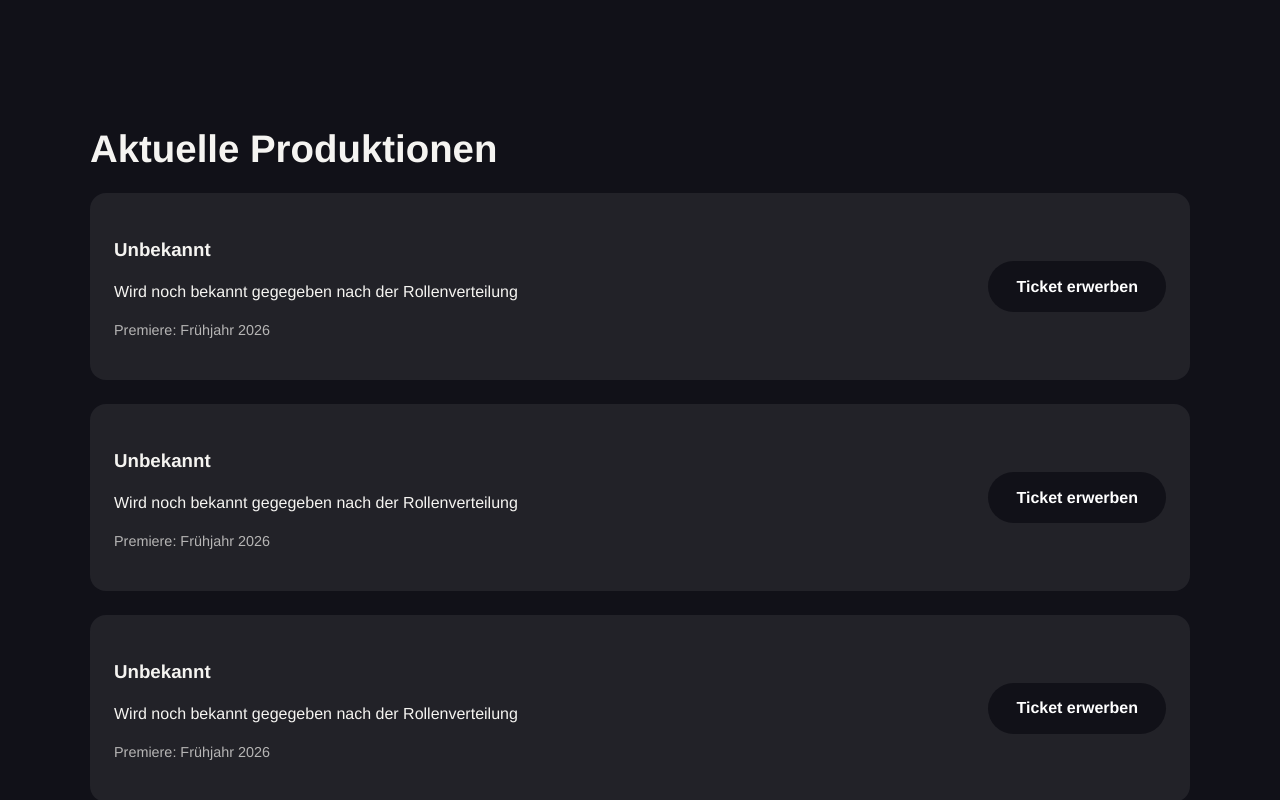
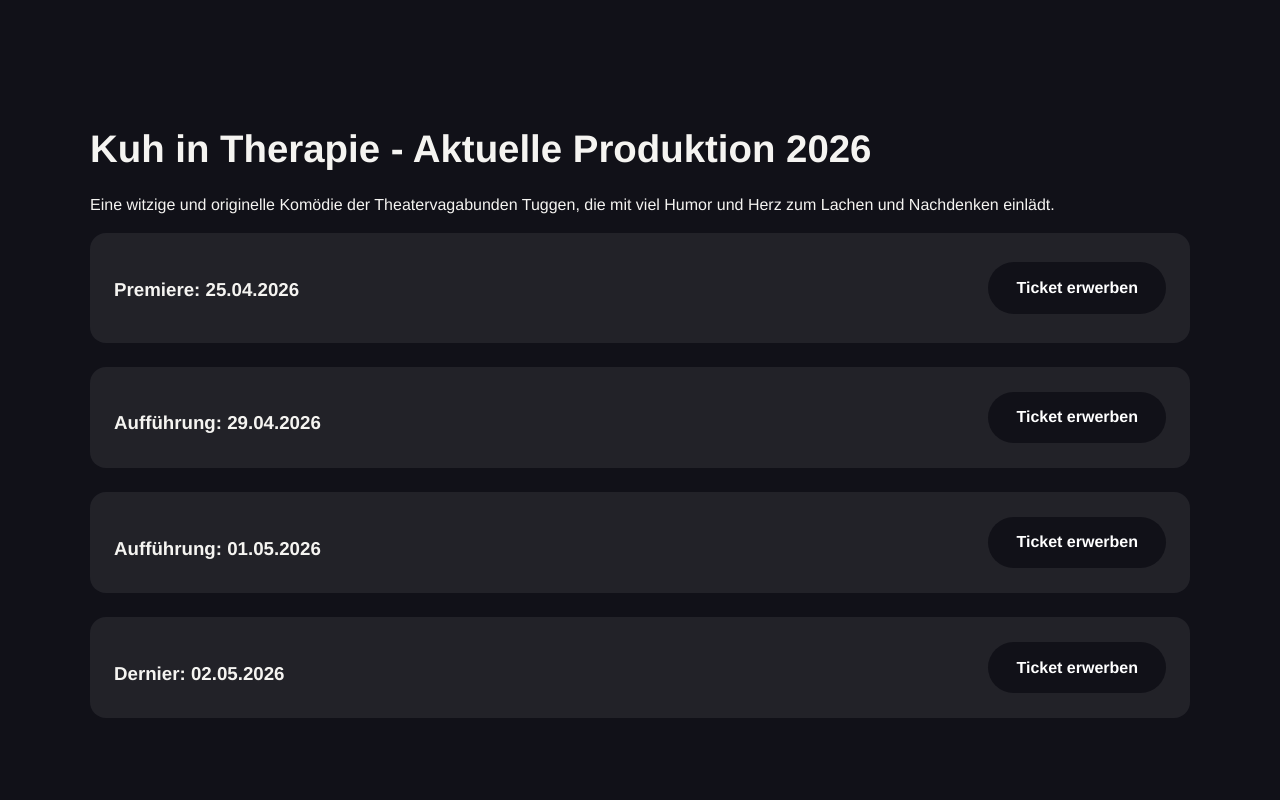
Before and after one commit to digital-apes-ch/theater-vagabonds, a plain HTML site: page index.html in a window 1280 px wide. Shown: the part 1140-1940 px from the top of the page. Drawn offline with Linux system fonts and the light colour scheme; a script that the page names is missing.

Commit message:
Update current production details in index.html, including title, descriptions, and premiere dates for upcoming shows in 2026.

```diff
--- a/index.html
+++ b/index.html
@@ -94,31 +94,34 @@
 
     <section class="section section--alt" id="nextshow">
       <div class="section__inner">
-        <h2>Aktuelle Produktionen</h2>
+        <h2>Kuh in Therapie - Aktuelle Produktion 2026</h2>
+        <p>Eine witzige und originelle Komödie der Theatervagabunden Tuggen, die mit viel Humor und Herz zum Lachen und Nachdenken einlädt.</p>
+
         <div class="shows">
           <article>
             <div>
-            <h3>Unbekannt</h3>
-            <p>Wird noch bekannt gegegeben nach der Rollenverteilung</p>
-            <p class="meta">Premiere: Frühjahr 2026</p>
+            <h3>Premiere: 25.04.2026</h3>
+            <p class="meta"></p>
             </div>
             <a class="cta" href="https://eventfrog.ch" target="_blank" rel="noopener noreferrer">Ticket erwerben</a>
           </article>
 
           <article>
             <div>
-            <h3>Unbekannt</h3>
-            <p>Wird noch bekannt gegegeben nach der Rollenverteilung</p>
-            <p class="meta">Premiere: Frühjahr 2026</p>
+            <h3>Aufführung: 29.04.2026</h3>
             </div>
             <a class="cta" href="https://eventfrog.ch" target="_blank" rel="noopener noreferrer">Ticket erwerben</a>
           </article>
 
           <article>
             <div>
-            <h3>Unbekannt</h3>
-            <p>Wird noch bekannt gegegeben nach der Rollenverteilung</p>
-            <p class="meta">Premiere: Frühjahr 2026</p>
+            <h3>Aufführung: 01.05.2026</h3>
+            </div>
+            <a class="cta" href="https://eventfrog.ch" target="_blank" rel="noopener noreferrer">Ticket erwerben</a>
+          </article>
+          <article>
+            <div>
+            <h3>Dernier: 02.05.2026</h3>
             </div>
             <a class="cta" href="https://eventfrog.ch" target="_blank" rel="noopener noreferrer">Ticket erwerben</a>
           </article>
```
